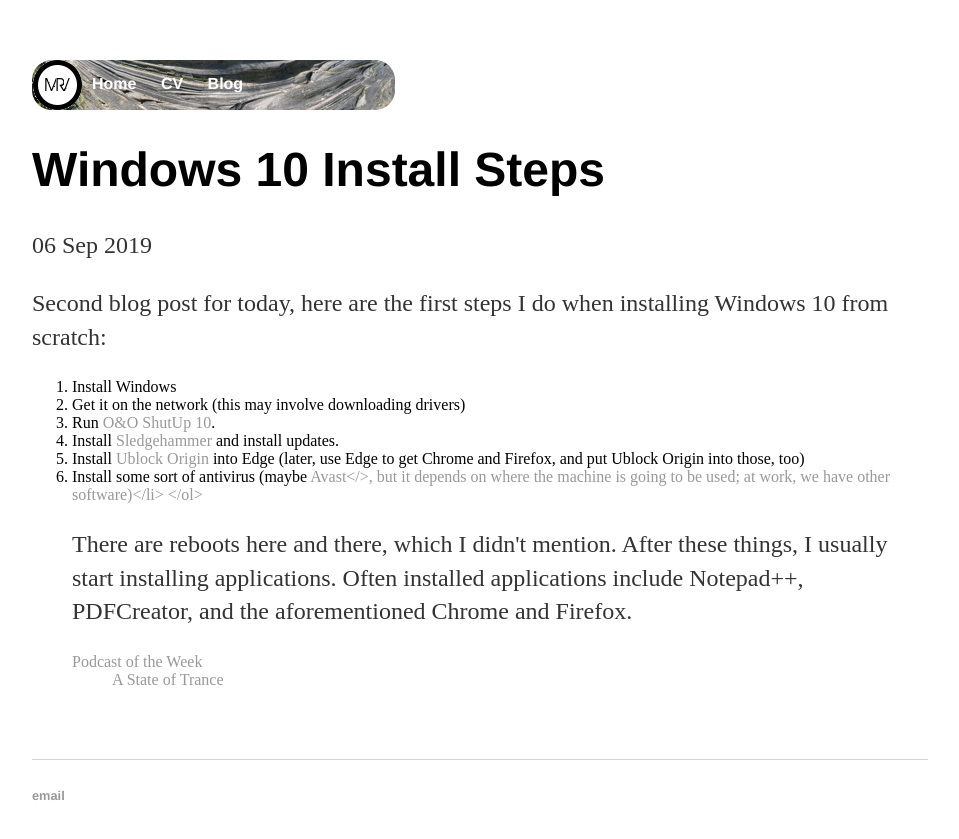
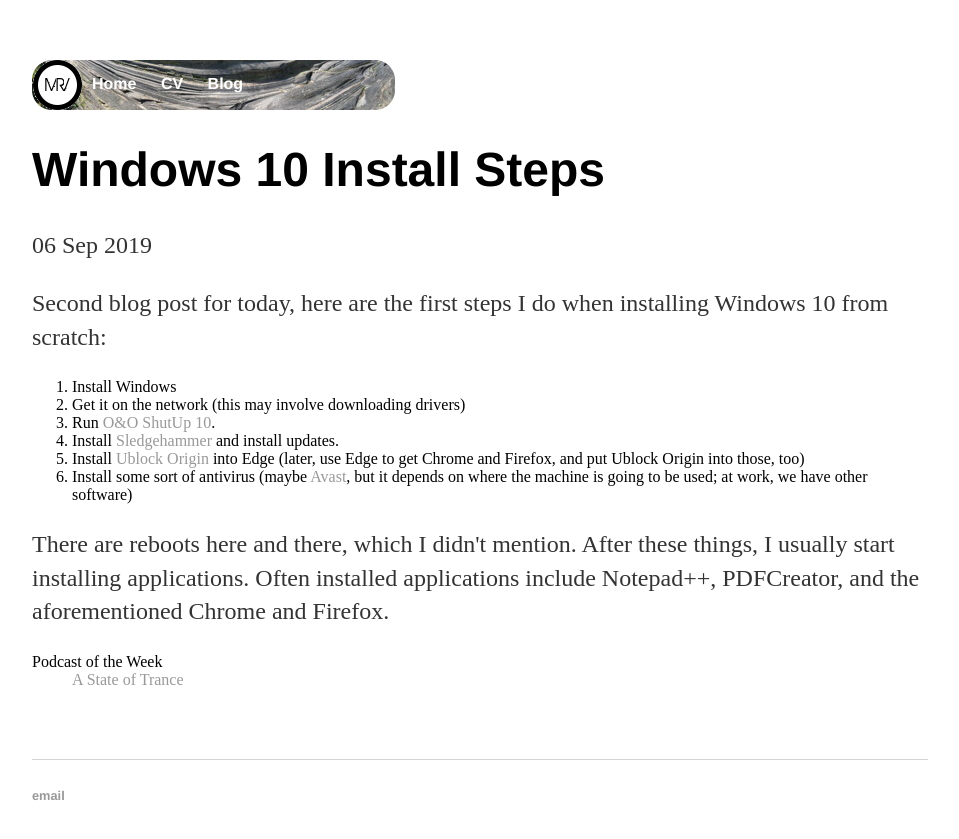
Before and after one commit to mrvanhorn/mrvanhorn.github.io, a Jekyll site: the page built from _posts/2019-09-06-windows-10-steps.md, in a window 1280 px wide. Shown: the top 839 px of the page, without its empty margins (160-1119 px from the left). Built offline with Jekyll 4.4.1, drawn with Linux system fonts in a browser that asks for light colours; comment, search, counter and statistics services are not loaded.

```diff
--- a/_posts/2019-09-06-windows-10-steps.md
+++ b/_posts/2019-09-06-windows-10-steps.md
@@ -12,7 +12,7 @@ date: 2019-09-06
 <li>Run <a href="https://www.oo-software.com/en/shutup10">O&O ShutUp 10</a>.</li>
 <li>Install <a href="https://www.majorgeeks.com/files/details/wumt_wrapper_script.html">Sledgehammer</a> and install updates.</li>
 <li>Install <a href="https://github.com/gorhill/uBlock/">Ublock Origin</a> into Edge (later, use Edge to get Chrome and Firefox, and put Ublock Origin into those, too)</li>
-<li>Install some sort of antivirus (maybe <a href="https://www.avast.com/">Avast</>, but it depends on where the machine is going to be used; at work, we have other software)</li>
+<li>Install some sort of antivirus (maybe <a href="https://www.avast.com/">Avast</a>, but it depends on where the machine is going to be used; at work, we have other software)</li>
 </ol>
 
 <p>There are reboots here and there, which I didn't mention. After these things, I usually start installing applications. Often installed applications include Notepad++, PDFCreator, and the aforementioned Chrome and Firefox.</p>
```
